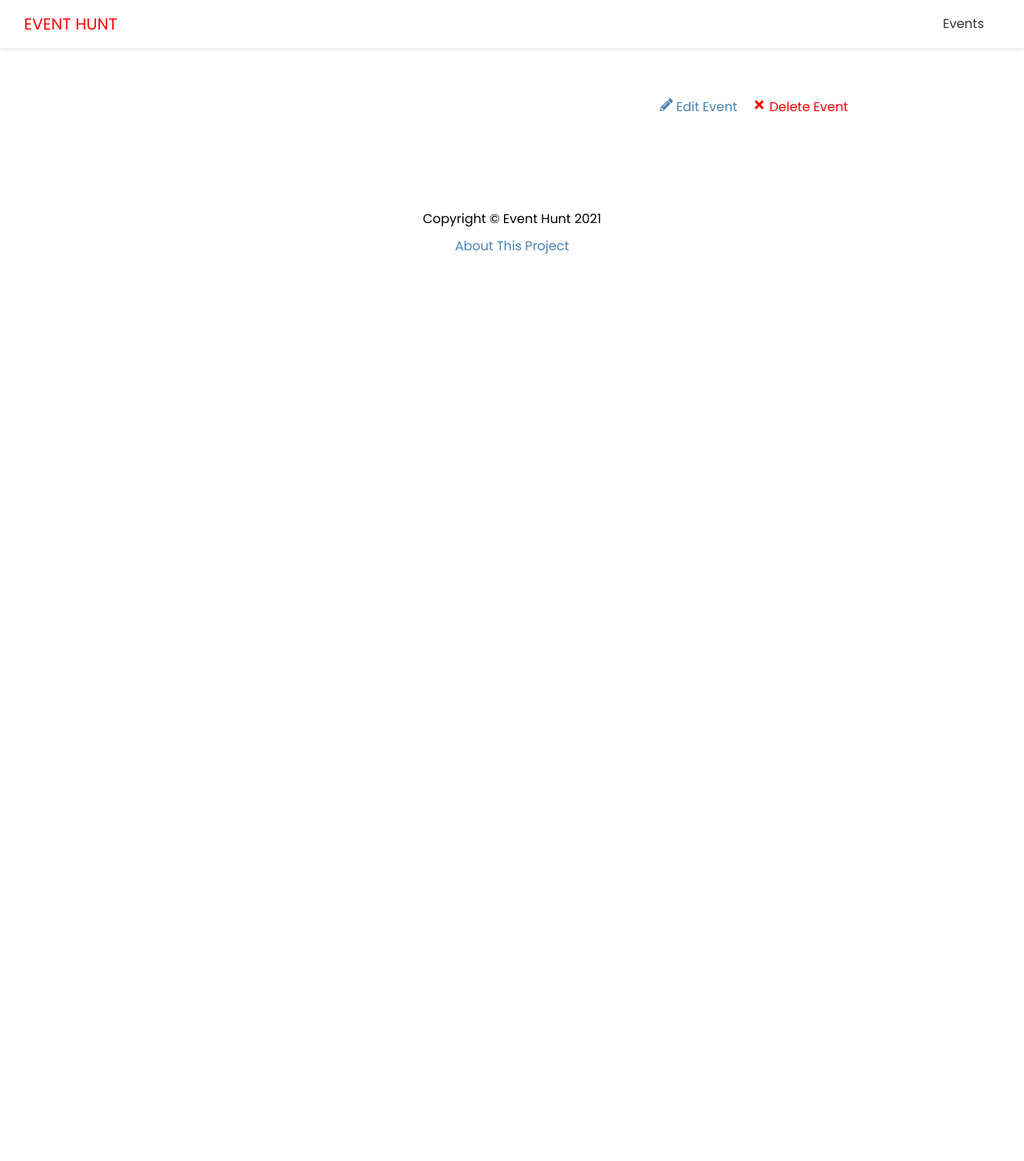
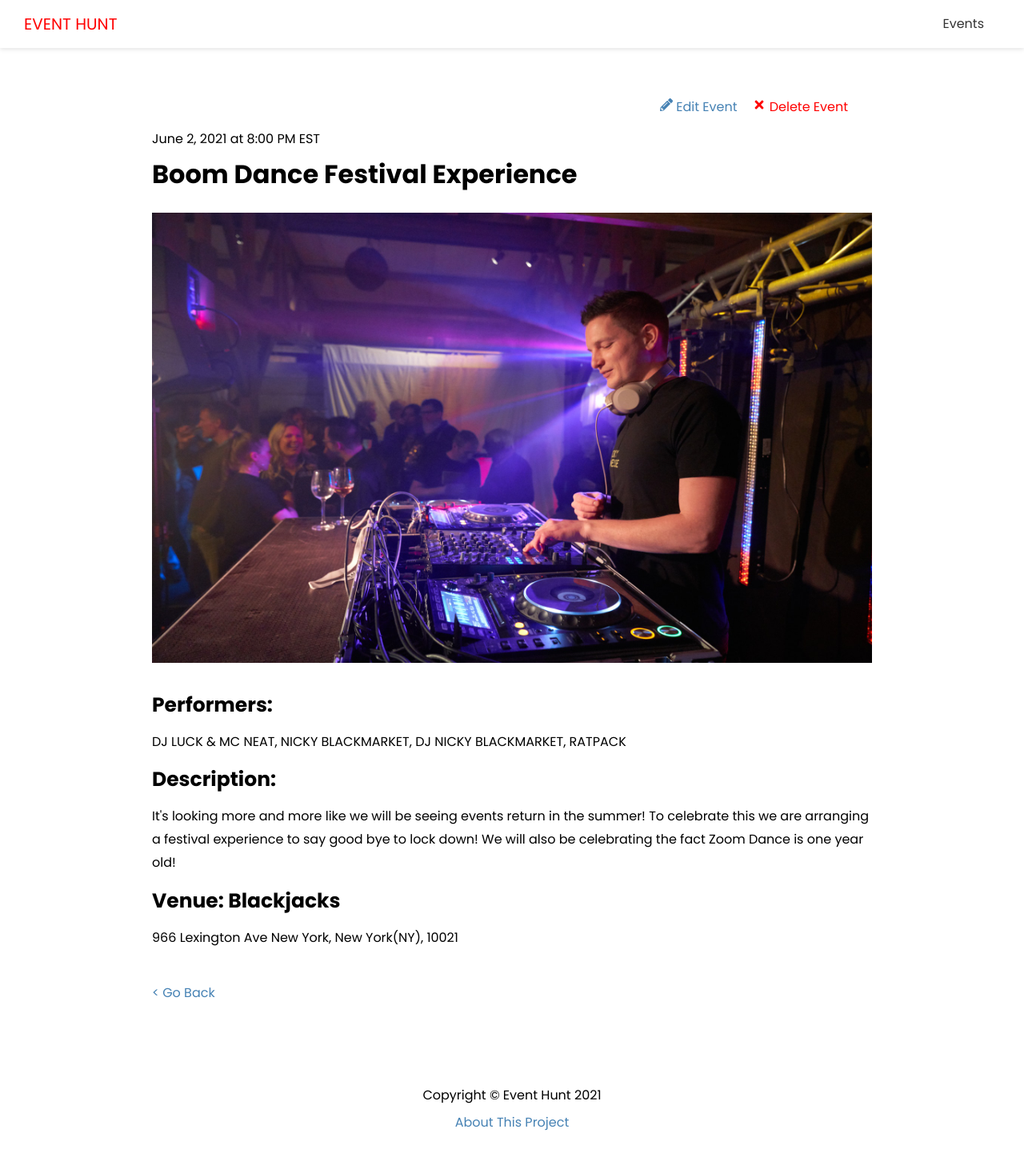
Before and after one commit to RdotSilva/React-NextJS-EventHunt, a Next.js app in the folder event-hunt-frontend/: page /events/boom-dance-festival-experience in a window 1280 px wide. Shown: the top 1452 px of the page at 80% size. Before the commit the page ends 800 px from the top, so only its background shows below. Built offline with nearby package versions, Linux system fonts and the light colour scheme; no server answers.

Commit message:
Add display for image/event details

```diff
--- a/event-hunt-frontend/pages/events/[slug].js
+++ b/event-hunt-frontend/pages/events/[slug].js
@@ -23,6 +23,25 @@ export default function EventPage({ evt }) {
             <FaTimes /> Delete Event
           </a>
         </div>
+        <span>
+          {evt.date} at {evt.time}
+        </span>
+        <h1>{evt.name}</h1>
+        {evt.image && (
+          <div className={styles.image}>
+            <Image src={evt.image} width={960} height={600} />
+          </div>
+        )}
+
+        <h3>Performers:</h3>
+        <p>{evt.performers}</p>
+        <h3>Description:</h3>
+        <p>{evt.description}</p>
+        <h3>Venue: {evt.venue}</h3>
+        <p>{evt.address}</p>
+        <Link href="/events">
+          <a className={styles.back}>{"<"} Go Back</a>
+        </Link>
       </div>
     </Layout>
   );
```
